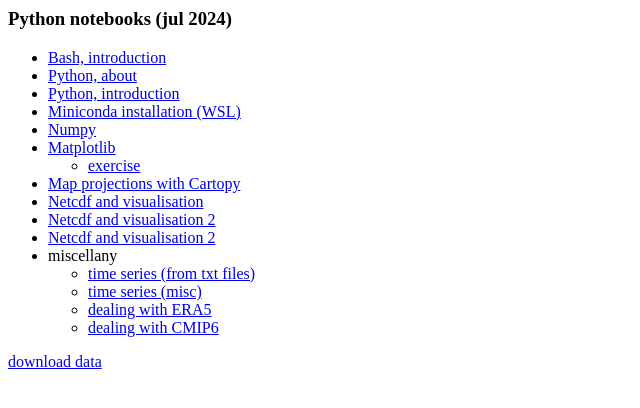
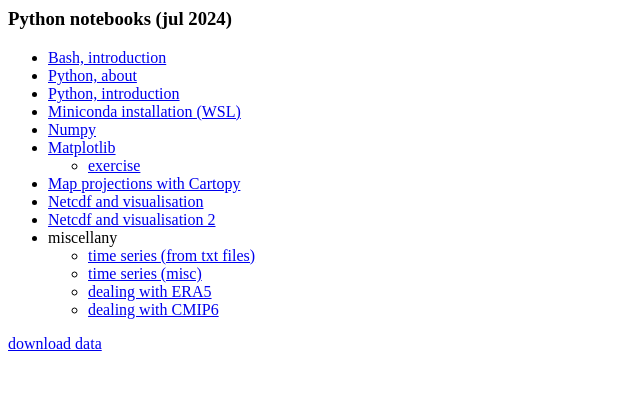
Before and after one commit to martalmeida/martalmeida.github.io, a plain HTML site: page notebooks_2024/index.html in a window 1280 px wide. Shown: the whole page, without its empty margins (0-640 px from the left). Drawn offline with Linux system fonts and the light colour scheme.

Commit message:
small fix

```diff
--- a/notebooks_2024/index.html
+++ b/notebooks_2024/index.html
@@ -15,7 +15,6 @@
   <li><a href='mapas_cartopy.html'>Map projections with Cartopy</a></li>
   <li><a href='netcdf_e_visualizacao.html'>Netcdf and visualisation</a></li>
   <li><a href='netcdf_e_visualizacao_2.html'>Netcdf and visualisation 2</a></li>
-  <li><a href='netcdf_e_visualizacao_2.html'>Netcdf and visualisation 2</a></li>
   <li>miscellany
     <ul>
       <li><a href='ler_txt.html'>time series (from txt files)</a></li>
```
